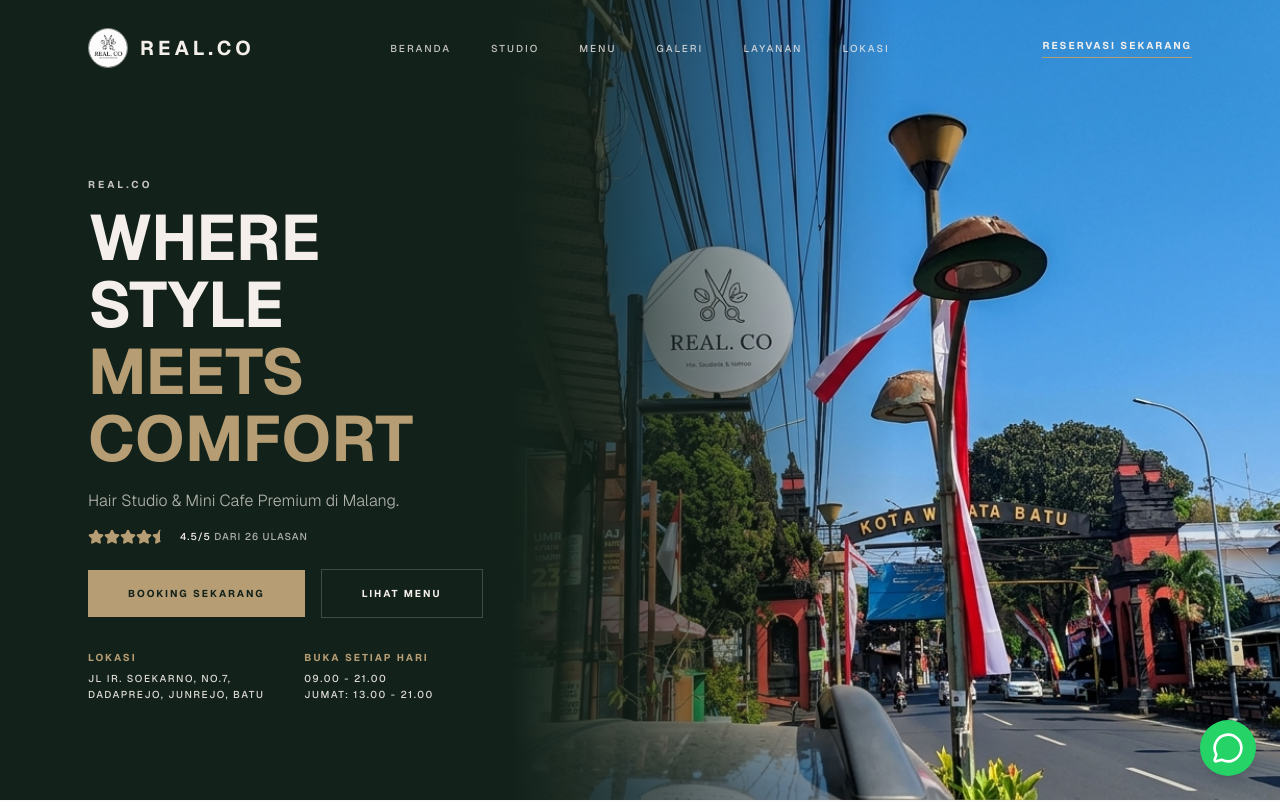
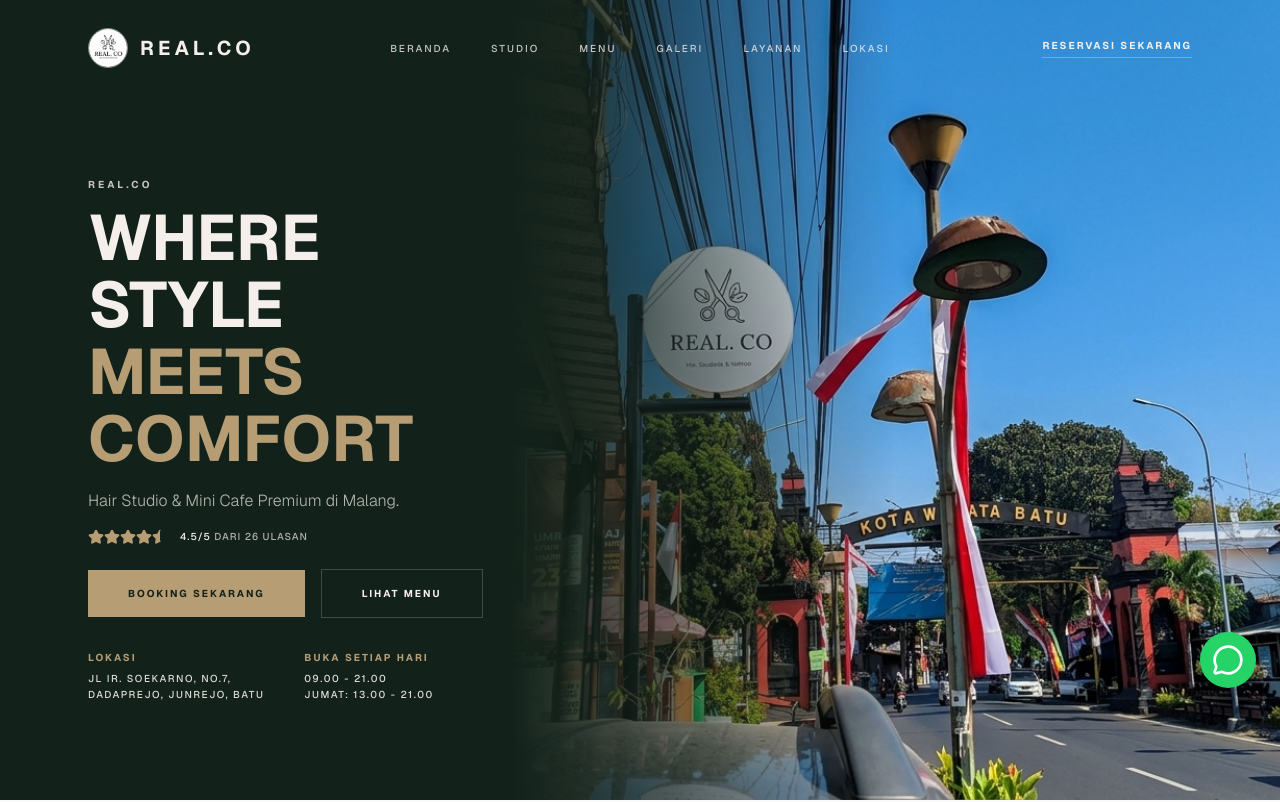
Before and after one commit to yusronbernardoo/realco-website, a Next.js app: page / in a window 1280 px wide. Shown: the top 802 px of the page. Built offline with nearby package versions, Linux system fonts and the light colour scheme.

Commit message:
Move floating WA button higher and attempt to hide Netlify drawer via CSS

```diff
--- a/src/app/globals.css
+++ b/src/app/globals.css
@@ -33,3 +33,6 @@ h1, h2, h3, h4, h5, h6 {
     scrollbar-width: none;
   }
 }
+
+/* Hide Netlify Drawer */
+netlify-drawer, #netlify-drawer, .netlify-drawer { display: none !important; }
--- a/src/components/FloatingWhatsApp.tsx
+++ b/src/components/FloatingWhatsApp.tsx
@@ -10,7 +10,7 @@ export default function FloatingWhatsApp() {
       href={`https://wa.me/${waNumber}?text=${message}`}
       target="_blank"
       rel="noopener noreferrer"
-      className="fixed bottom-6 right-6 z-50 flex items-center justify-center w-14 h-14 bg-[#25D366] text-white rounded-full shadow-lg hover:bg-[#20bd5a] hover:scale-110 transition-all duration-300"
+      className="fixed bottom-28 right-6 z-[9999] flex items-center justify-center w-14 h-14 bg-[#25D366] text-white rounded-full shadow-lg hover:bg-[#20bd5a] hover:scale-110 transition-all duration-300"
       aria-label="Chat on WhatsApp"
     >
       <MessageCircle className="w-8 h-8" />
```
